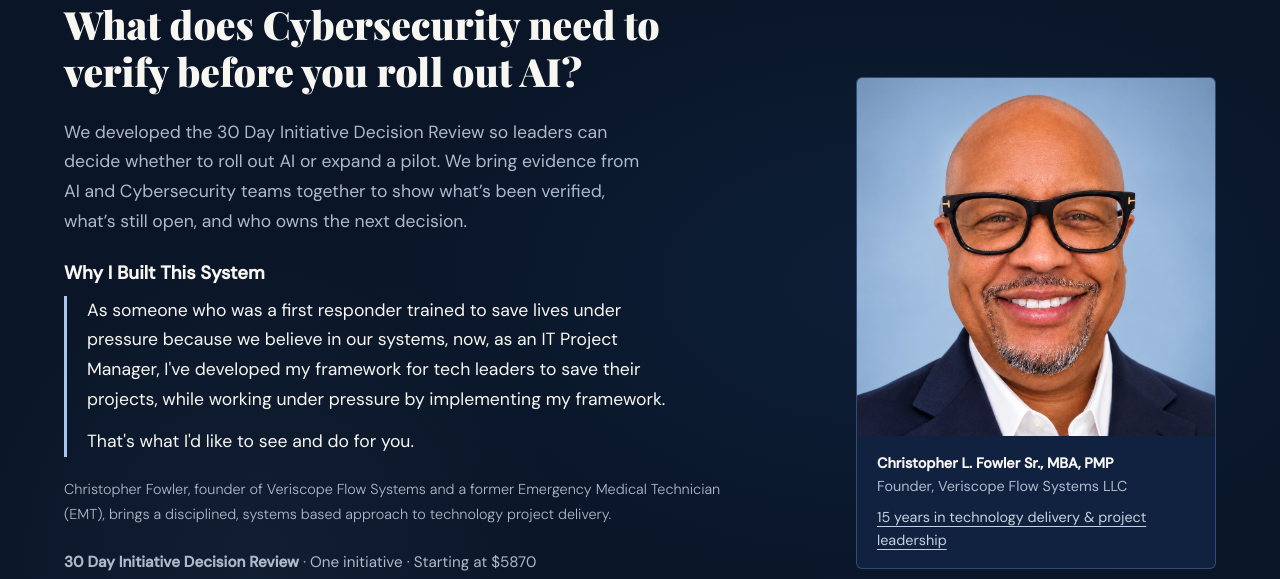
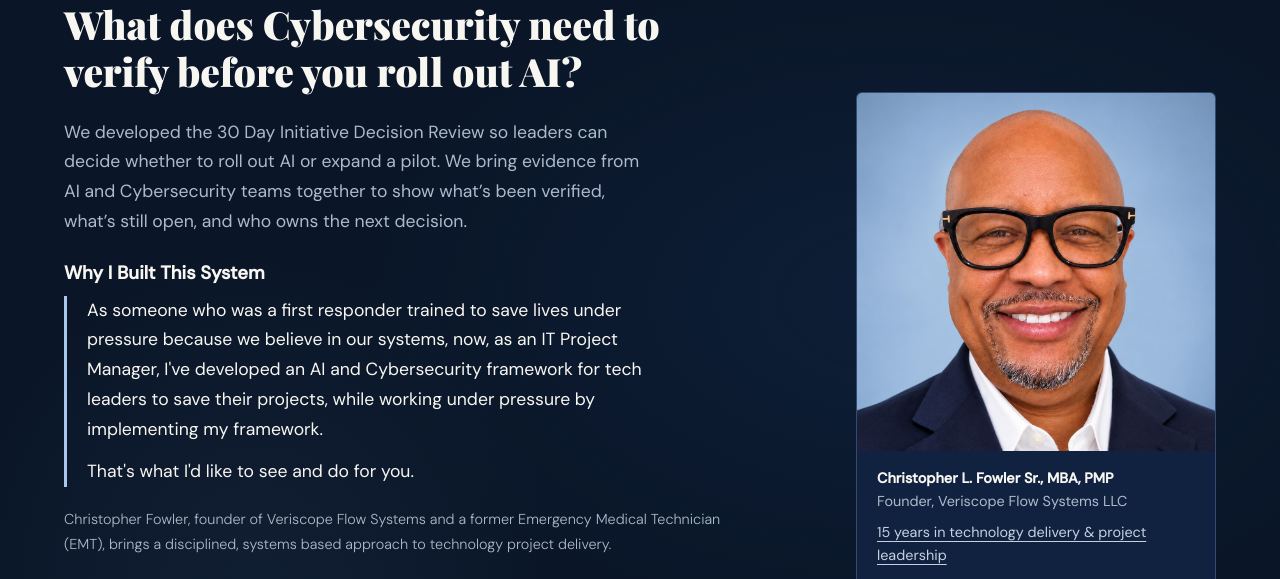
Before and after one commit to Cfowleritexec/veriscopeflowsystems, a plain HTML site: page index.html in a window 1280 px wide. Shown: the part 184-763 px from the top of the page. Drawn offline with nearby package versions, Linux system fonts and the light colour scheme.

Commit message:
Clarify the framework in Christopher’s founder story

```diff
--- a/index.html
+++ b/index.html
@@ -926,7 +926,7 @@ nav .nav-cta, .btn-primary, .btn-full { min-height: 44px; display: inline-flex;
     <h2 id="founder-story-title" style="font-size:1.15rem;margin:0 0 .65rem;">Why I Built This System</h2>
     <figure class="hero-story">
       <blockquote>
-        <p>As someone who was a first responder trained to save lives under pressure because we believe in our systems, now, as an IT Project Manager, I've developed my framework for tech leaders to save their projects, while working under pressure by implementing my framework.</p>
+        <p>As someone who was a first responder trained to save lives under pressure because we believe in our systems, now, as an IT Project Manager, I've developed an AI and Cybersecurity framework for tech leaders to save their projects, while working under pressure by implementing my framework.</p>
         <p style="margin-top: 0.75rem;">That's what I'd like to see and do for you.</p>
       </blockquote>
     </figure>
```
